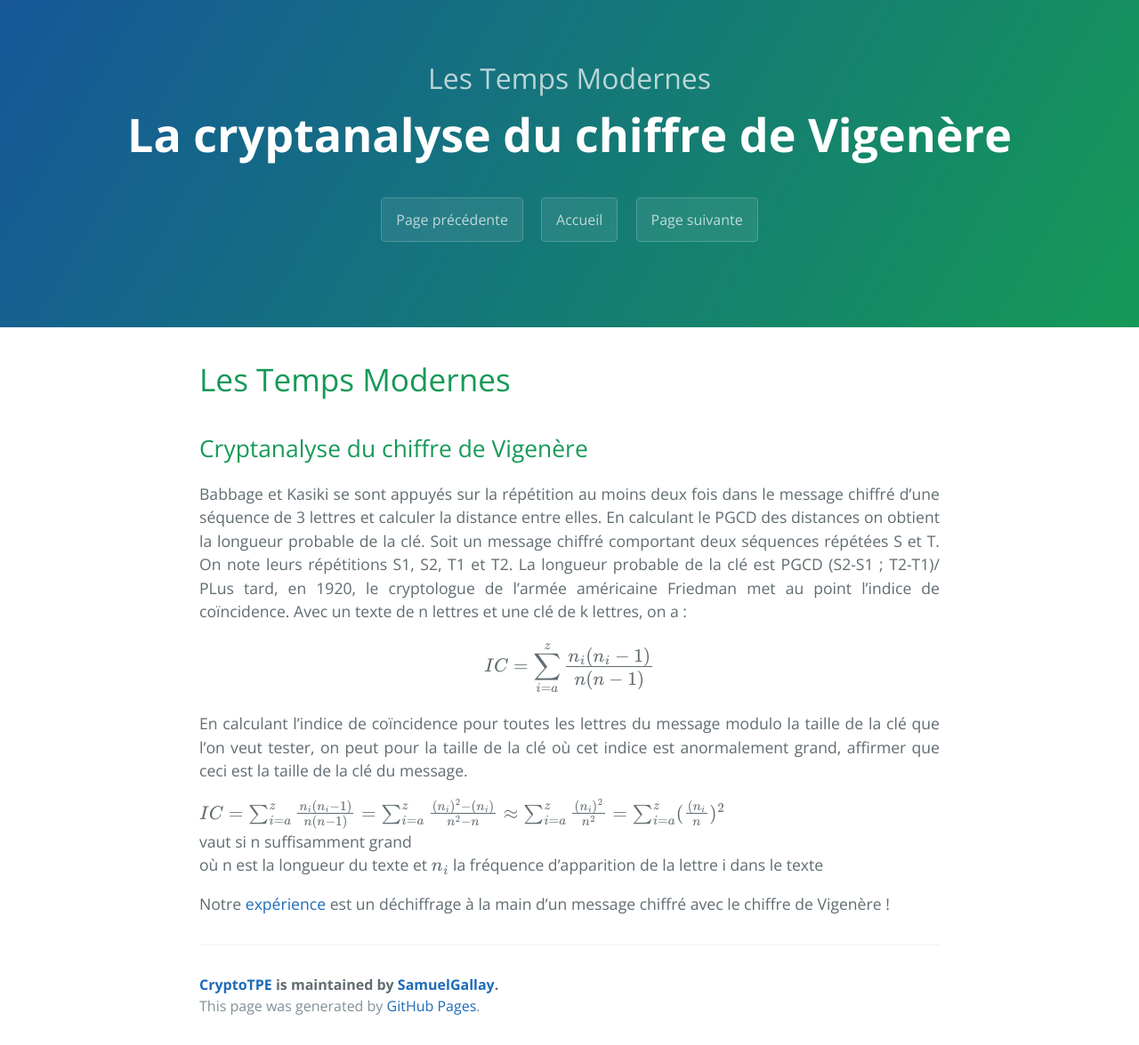
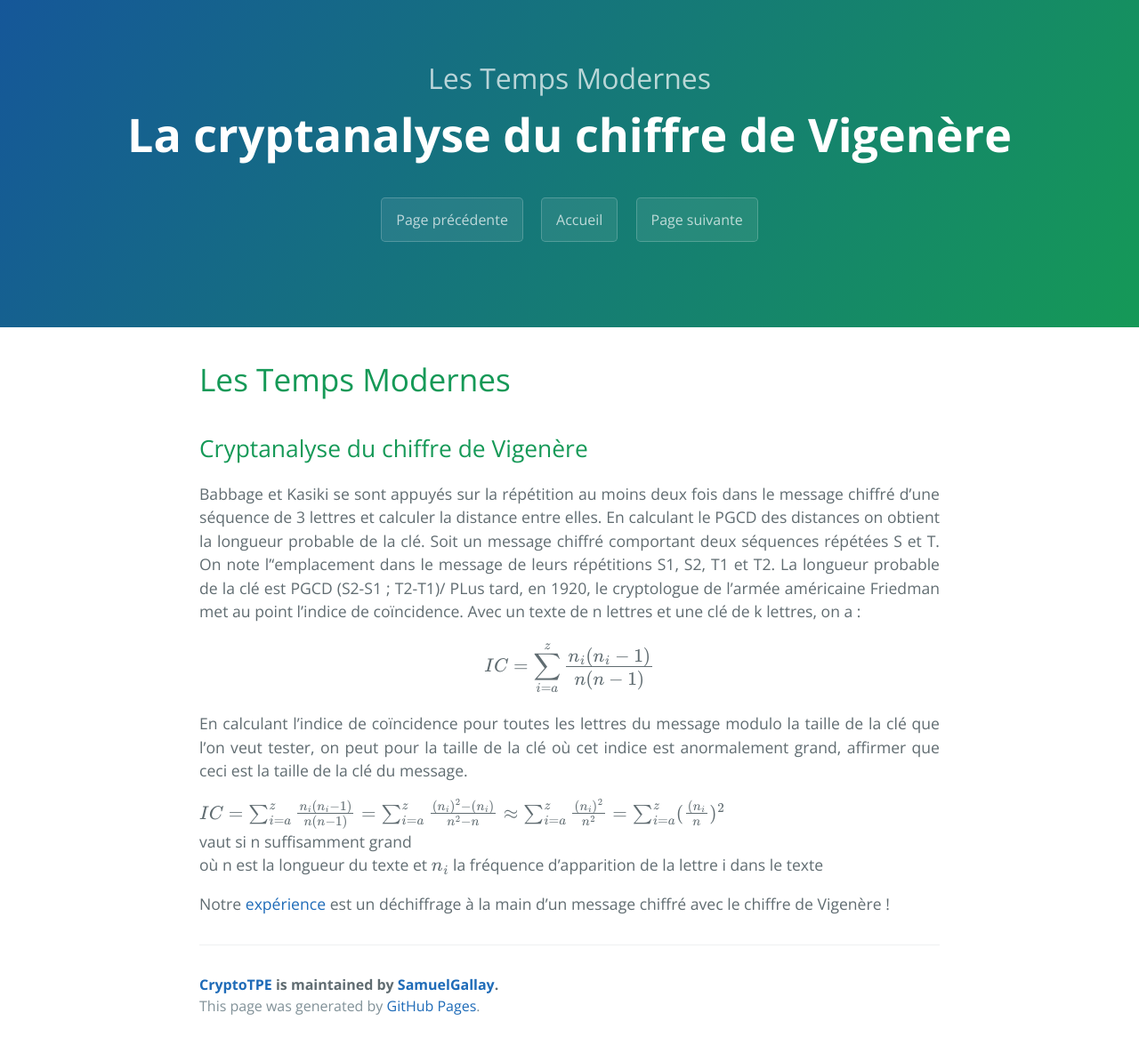
Before and after one commit to SamuelGallay/CryptoTPE, a Jekyll site: the page built from pages/2_TempsModernes/4_cryptavigenere.md, in a window 1280 px wide. Shown: the whole page at 89% size. Built offline with Jekyll 4.4.1, drawn with Linux system fonts in a browser that asks for light colours; our own code applies the rules of GitHub Pages for plain Markdown files; formulas are drawn with MathJax 3.

Commit message:
Update 4_cryptavigenere.md

```diff
--- a/pages/2_TempsModernes/4_cryptavigenere.md
+++ b/pages/2_TempsModernes/4_cryptavigenere.md
@@ -11,7 +11,7 @@ partie: Les Temps Modernes
 ## Cryptanalyse du chiffre de Vigenère
 
 Babbage et Kasiki se sont appuyés sur la répétition au moins deux fois dans le message chiffré d’une séquence de 3 lettres et calculer la distance entre elles. En calculant le PGCD des distances on obtient la longueur probable de la clé.
-Soit un message chiffré comportant deux séquences répétées S et T. On note leurs répétitions S1, S2, T1 et T2. La longueur probable de la clé est PGCD (S2-S1 ; T2-T1)/
+Soit un message chiffré comportant deux séquences répétées S et T. On note l''emplacement dans le message de leurs répétitions S1, S2, T1 et T2. La longueur probable de la clé est PGCD (S2-S1 ; T2-T1)/
 PLus tard, en 1920, le cryptologue de l’armée américaine Friedman met au point l’indice de coïncidence. Avec un texte de n lettres et une clé de k lettres, on a :
 
 $$ IC =\sum_{i=a}^z \frac{n_{i}(n_{i}-1)}{n(n-1)} $$
```
